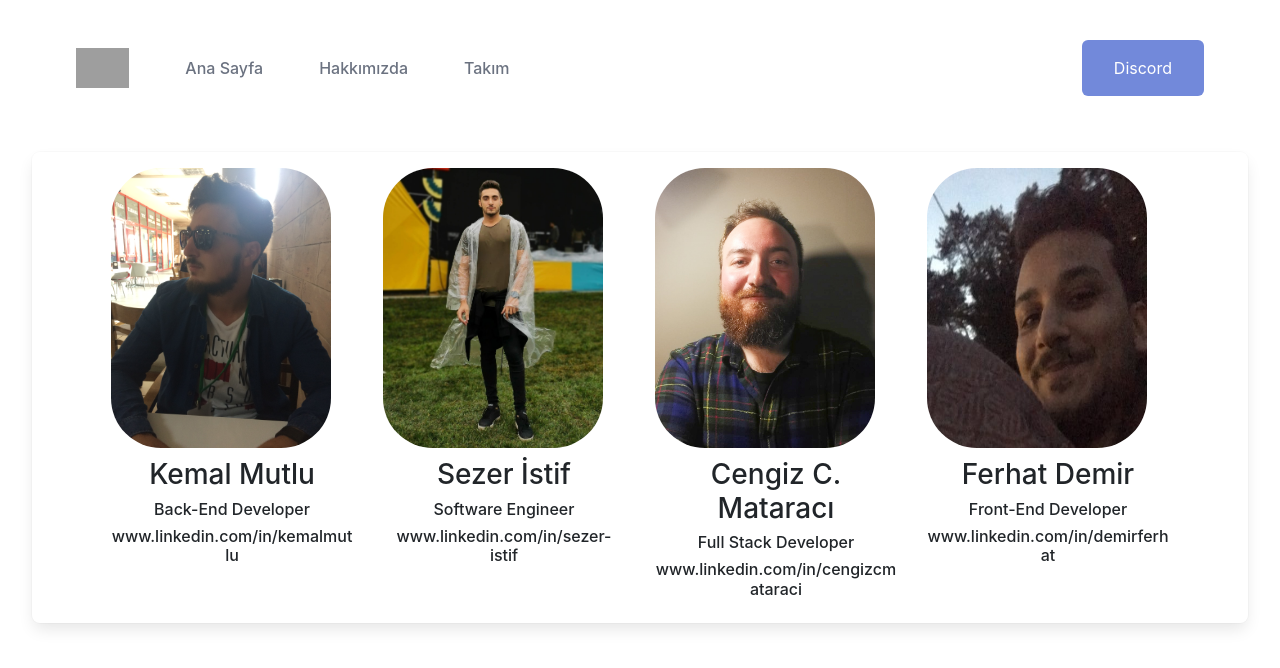
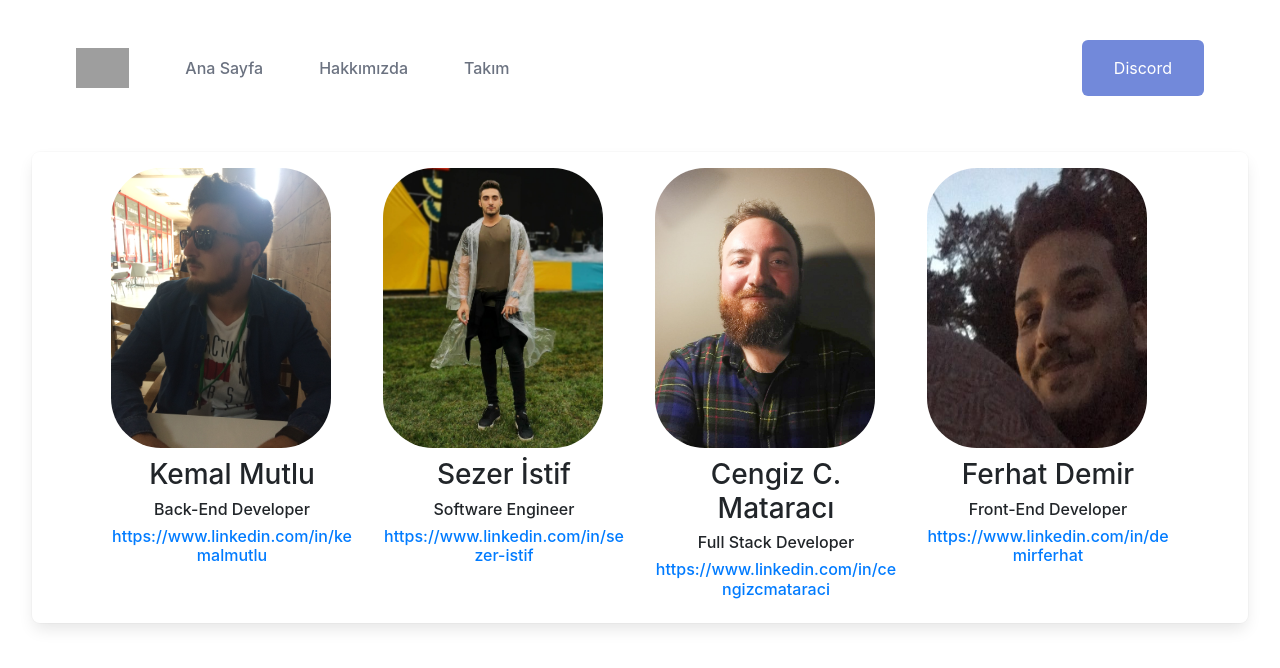
Before and after one commit to kemalmutlu/hackathon-kodluyoruz-vue, a Vue app: page /team in a window 1280 px wide. Shown: the top 668 px of the page. Built offline with nearby package versions, Linux system fonts and the light colour scheme; grey boxes are pictures that could not be loaded.

Commit message:
Update team component

```diff
--- a/src/views/Team.vue
+++ b/src/views/Team.vue
@@ -21,25 +21,25 @@ export default {
           name: "Kemal Mutlu",
           title: "Back-End Developer",
           img: Kemal,
-          desc: `www.linkedin.com/in/kemalmutlu`,
+          desc: `https://www.linkedin.com/in/kemalmutlu`,
         },
         {
           name: "Sezer İstif",
           title: "Software Engineer",
           img: Sezer,
-          desc: `www.linkedin.com/in/sezer-istif`,
+          desc: `https://www.linkedin.com/in/sezer-istif`,
         },
         {
           name: "Cengiz C. Mataracı",
           title: "Full Stack Developer",
           img: Cengiz,
-          desc: `www.linkedin.com/in/cengizcmataraci`,
+          desc: `https://www.linkedin.com/in/cengizcmataraci`,
         },
         {
           name: "Ferhat Demir",
           title: "Front-End Developer",
           img: Ferhat,
-          desc: `www.linkedin.com/in/demirferhat`,
+          desc: `https://www.linkedin.com/in/demirferhat`,
         },
       ],
     };
@@ -78,7 +78,7 @@ export default {
                         />
                         <h3 style="margin-top: 10px;">{{ member.name }}</h3>
                         <h6>{{ member.title }}</h6>
-                        <h6>{{ member.desc }}</h6>
+                        <h6><a :href="member.desc" target="_blank">{{ member.desc }}</a></h6>
                     </div>
                   </div>
                 </div>
```
